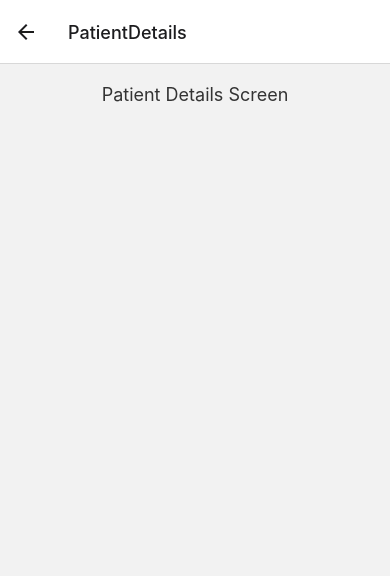
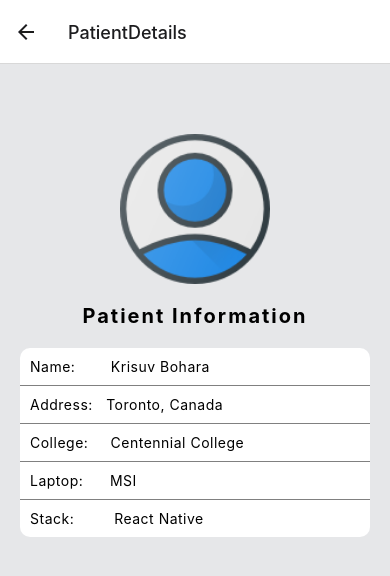
Before and after one commit to Nirajnepal/PatientApp, a React Native app: screen /PatientDetails in a window 390 px wide. Shown: the top 576 px of the page. Built offline with nearby package versions, Linux system fonts and the light colour scheme.

Commit message:
patient details page

```diff
--- a/app/screens/PatientDetails.js
+++ b/app/screens/PatientDetails.js
@@ -1,22 +1,80 @@
 import React from "react";
-import { View, StyleSheet, Text } from 'react-native';
-import { TouchableOpacity } from "react-native-gesture-handler";
-import { globalStyles } from "../../styles/global";
+import { StyleSheet, Text, View, SafeAreaView, Image, Divider } from 'react-native';
 
 
 class PatientDetails extends React.Component{
 
-    render(){
-        return (
-            <>
-                <View style={globalStyles.container}>
-                    <TouchableOpacity>
-                        <Text style={globalStyles.titleText}>Patient Details Screen</Text>
-                    </TouchableOpacity>
-                </View>
-            </>
-        )
-    }
+render(){
+    return (
+    <SafeAreaView style={styles.container}>
+        <View style={{marginTop: 20}}/>
+        {profileImage()}
+        <Text style={styles.centerText}>Patient Information</Text>
+        {generalInfo()}
+    </SafeAreaView>
+    );
+
+  function generalInfo() {
+    return <View style={[styles.contentView]}>
+      <Text style={styles.labelText}>Name:        Krisuv Bohara</Text>
+      <View style={[styles.dividerLine]} />
+
+      <Text style={[styles.labelText]}>Address:   Toronto, Canada</Text>
+      <View style={[styles.dividerLine]} />
+      <Text style={styles.labelText}>College:     Centennial College</Text>
+      <View style={[styles.dividerLine]} />
+      <Text style={styles.labelText}>Laptop:      MSI</Text>
+      <View style={[styles.dividerLine]} />
+      <Text style={styles.labelText}>Stack:         React Native</Text>
+    </View>;
+  }
+
+  function profileImage() {
+    return <View style={[styles.imageView]}>
+      <Image source={require('../../assets/user.png')} style={[styles.imageStyle]} />
+    </View>;
+  }
+};
 }
 
+const styles = StyleSheet.create({
+  container: {
+    flex: 1,
+    backgroundColor: "#E6E7E9"
+  },
+  contentView :{
+    borderRadius: 10,
+    margin: 20,
+    backgroundColor: "white",
+    flexDirection: 'column',
+    justifyContent: 'space-evenly'
+  },
+
+  centerText :{
+    marginTop: 20,
+    textAlign: 'center',
+    fontSize: 20,
+    letterSpacing: 2.0,
+    fontWeight: 'bold',
+  },
+  additionalCenterText :{
+    textAlign: 'center',
+    fontSize: 20
+  },
+  labelText:{
+    color: 'black', padding: 10, letterSpacing: 0.5
+  },
+  imageView:{
+    justifyContent: 'center',
+    alignItems: 'center',
+  },
+  imageStyle:{
+    width:150, height:150,resizeMode: 'contain', marginTop: 50, borderRadius: 40
+  },
+  dividerLine:{
+    borderBottomColor: 'grey',
+    borderBottomWidth: StyleSheet.hairlineWidth,
+  }
+});
+
 export default PatientDetails
```
